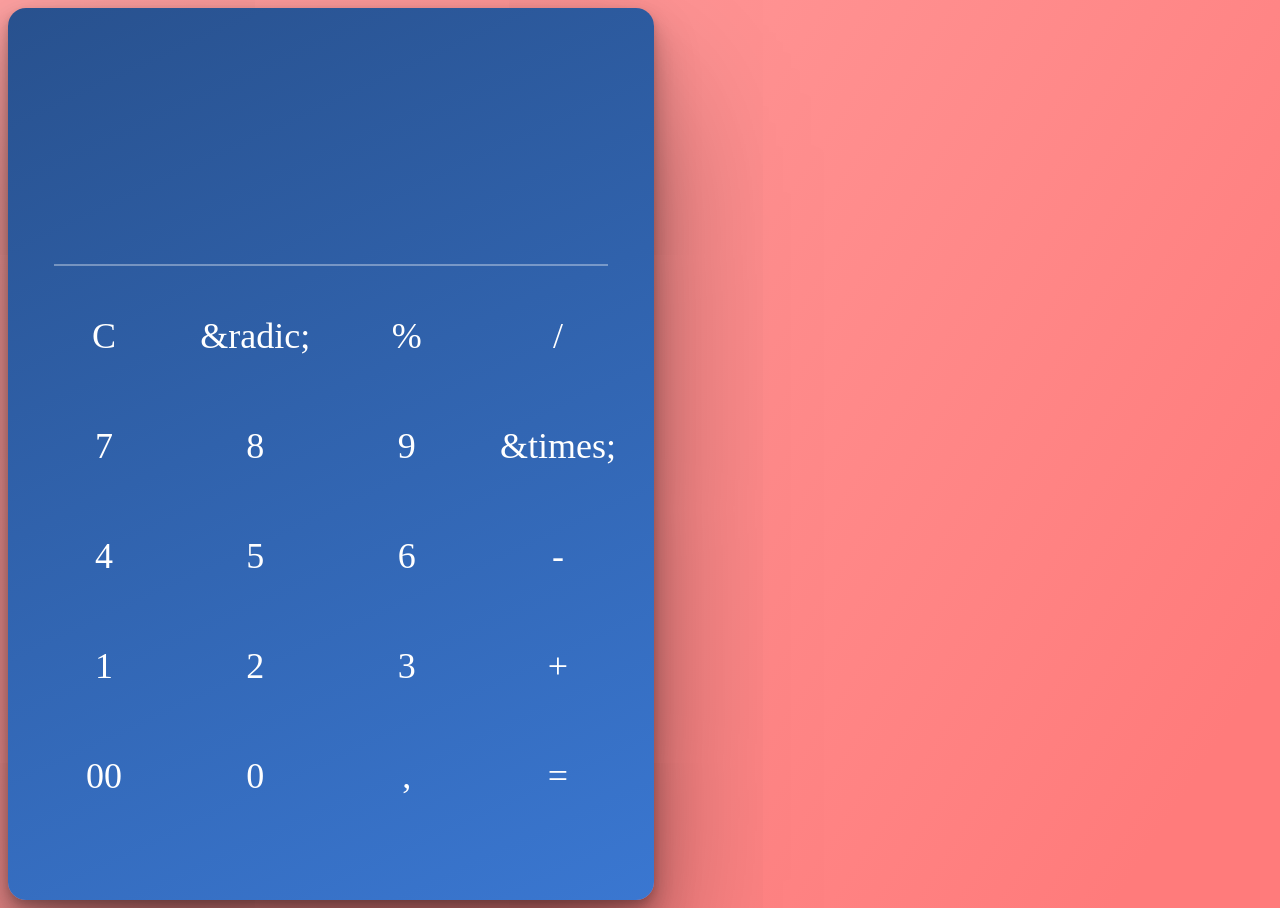
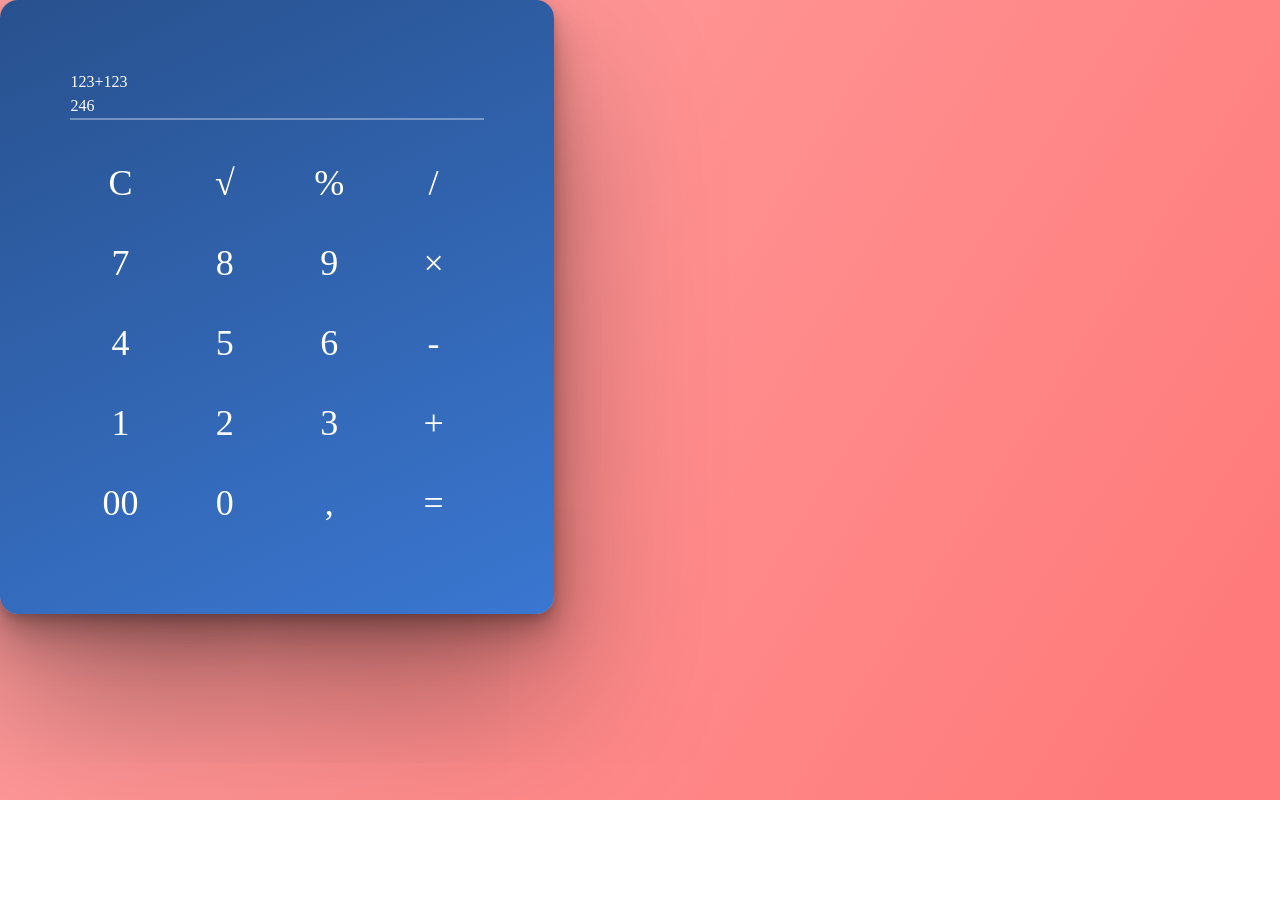
Before and after one commit to nebunohu/test-task-byndyusoft, a React app: page / in a window 1280 px wide. After the commit the page ends 800 px from the top, so only its background shows below. Built offline with nearby package versions, Linux system fonts and the light colour scheme; a web font is replaced by a local one.

Commit message:
Intermediate commit

```diff
--- a/package.json
+++ b/package.json
@@ -3,11 +3,14 @@
   "version": "1.0.0",
   "description": "Test task for Byndyusoft",
   "private": true,
+  "homepage": "./",
   "scripts": {
     "test": "echo \"Error: no test specified\" && exit 1",
     "build": "webpack",
     "start": "webpack serve --open",
-    "lint": "eslint --ext .ts,.tsx ."
+    "lint": "eslint --ext .ts,.tsx .",
+    "predeploy": "npm run build",
+    "deploy": "gh-pages -d dist"
   },
   "author": "Nikolai Barashkov",
   "license": "ISC",
@@ -31,6 +34,7 @@
     "css-modules-typescript-loader": "^4.0.1",
     "eslint": "^8.14.0",
     "eslint-plugin-react": "^7.29.4",
+    "gh-pages": "^3.2.3",
     "html-webpack-plugin": "^5.5.0",
     "sass-loader": "^12.6.0",
     "source-map-loader": "^3.0.1",
--- a/src/components/app/app.modules.scss
+++ b/src/components/app/app.modules.scss
@@ -1,10 +1,14 @@
 html {
   background: linear-gradient(122.76deg, #FFA2A2 4.09%, #FF7B7B 91.04%), #FFFFFF;
   font-family: "Geometria";
+  color: #FFF;
 }
 
 .calcOverlay {
-  width: 616px;
+  display: flex;
+  justify-content: center;
+  align-items: center;
+  //width: 616px;
   height: 876px;
 
   background: rgba(255, 255, 255, 0.2);
@@ -13,4 +17,9 @@ html {
   /* Note: backdrop-filter has minimal browser support */
 
   border-radius: 18px;
+
+  @media screen and (max-width: 420px) {
+    height: 100vh;
+    width: 100vw;
+  }
 }
--- a/src/components/calculator/calculator.module.scss
+++ b/src/components/calculator/calculator.module.scss
@@ -1,33 +1,43 @@
 .wrapper {
   max-width: 554px;
-  height: 800px;
-  padding: 46px;
+  max-height: 800px;
+  height: 90%;
+  padding: 5.5%;
+  box-sizing: border-box;
 
   background: linear-gradient(155.23deg, #28518E 0%, #3A77D1 100%);
   box-shadow: 0px 82px 158px rgba(0, 0, 0, 0.35), 0px 24.7206px 47.6324px rgba(0, 0, 0, 0.228056), 0px 10.2677px 19.7841px rgba(0, 0, 0, 0.175), 0px 3.71362px 7.1555px rgba(0, 0, 0, 0.121944);
   border-radius: 18px;
+
+  @media screen and (max-width: 420px) {
+    width: 100%;
+    height: 100%;
+    border-radius: 0;
+  }
 }
 
 .outputSection {
   display: flex;
+  flex-direction: column;
   border-bottom: 2px solid rgba(255, 255, 255, 0.35);
-  height: 26.25%;
+  height: 26%;
 }
 
 .output {
   display: flex;
-  min-height: 117px;
+  max-height: 117px;
 }
 
 .result {
   display: flex;
-  min-height: 76px;
+  max-height: 76px;
 }
 
 .keyboard {
   display: flex;
   flex-flow: row wrap;
-  gap: 30px;
+  height: 70%;
+  //gap: 3%;
   justify-content: space-between;
-  margin: 30px 0;
+  margin: 5.5% 0 0 0;
 }
--- a/src/components/calculator/calculator.tsx
+++ b/src/components/calculator/calculator.tsx
@@ -5,7 +5,7 @@ import KeyboardButton from "../keyboard-button/keyboard-button";
 import styles from './calculator.module.scss';
 
 const Calculator: FC = () => {
-  const keys = ["C", "&radic;", "%", "/", "7", "8", "9", "&times;", "4", "5", "6", "-", "1", "2", "3", "+", "00", "0", ",", "="];
+  const keys = ["C", "\u221A", "%", "/", "7", "8", "9", "\u00D7", "4", "5", "6", "-", "1", "2", "3", "+", "00", "0", ",", "="];
   const onButtonClick = (e: MouseEvent<HTMLDivElement>) => {
     e.preventDefault();
     e.stopPropagation();
@@ -15,8 +15,8 @@ const Calculator: FC = () => {
   return (
     <div className={`${styles.wrapper}`}>
       <div className={`${styles.outputSection}`}>
-        <div className={`${styles.output}`}></div>
-        <div className={`${styles.result}`}></div>
+        <div className={`${styles.output}`}>123+123</div>
+        <div className={`${styles.result}`}>246</div>
       </div>
       <div className={`${styles.keyboard}`}>
         { keys.map((el, index) => <KeyboardButton value={el} onClick={onButtonClick} key={index}/>) }
--- a/src/components/keyboard-button/keyboard-button.module.scss
+++ b/src/components/keyboard-button/keyboard-button.module.scss
@@ -1,9 +1,13 @@
-$button-diameter: 80px;
+$max-button-diameter: 80px;
+$button-diameter: 10vh;
+$button-diameter-mobile: 15vw;
 
 .wrapper {
   display: flex;
   justify-content: center;
   align-items: center;
+  max-width: $max-button-diameter;
+  max-height: $max-button-diameter;
   width: $button-diameter;
   height: $button-diameter;
   border-radius: 50%;
@@ -11,6 +15,11 @@ $button-diameter: 80px;
   font-size: 2.25em;
   margin: 0 10px;
 
+  @media screen and (max-width: 420px) {
+    width: $button-diameter-mobile;
+    height: $button-diameter-mobile;
+  }
+
   &:hover {
     background-color: rgba(255, 255, 255, 0.2);
     cursor: default;
--- a/src/global-styles.scss
+++ b/src/global-styles.scss
@@ -3,3 +3,82 @@
   src: url('./fonts/Geometria.woff') format('woff'),
     url('./fonts/Geometria.ttf') format('ttf');
 }
+
+/* Указываем box sizing */
+*,
+*::before,
+*::after {
+  box-sizing: border-box;
+}
+
+/* Убираем внутренние отступы */
+ul[class],
+ol[class] {
+  padding: 0;
+}
+
+/* Убираем внешние отступы */
+body,
+h1,
+h2,
+h3,
+h4,
+p,
+ul[class],
+ol[class],
+li,
+figure,
+figcaption,
+blockquote,
+dl,
+dd {
+  margin: 0;
+}
+
+/* Выставляем основные настройки по-умолчанию для body */
+body {
+  min-height: 100vh;
+  scroll-behavior: smooth;
+  text-rendering: optimizeSpeed;
+  line-height: 1.5;
+}
+
+/* Удаляем стандартную стилизацию для всех ul и il, у которых есть атрибут class*/
+ul[class],
+ol[class] {
+  list-style: none;
+}
+
+/* Элементы a, у которых нет класса, сбрасываем до дефолтных стилей */
+a:not([class]) {
+  text-decoration-skip-ink: auto;
+}
+
+/* Упрощаем работу с изображениями */
+img {
+  max-width: 100%;
+  display: block;
+}
+
+/* Указываем понятную периодичность в потоке данных у article*/
+article > * + * {
+  margin-top: 1em;
+}
+
+/* Наследуем шрифты для инпутов и кнопок */
+input,
+button,
+textarea,
+select {
+  font: inherit;
+}
+
+/* Удаляем все анимации и переходы для людей, которые предпочитай их не использовать */
+@media (prefers-reduced-motion: reduce) {
+  * {
+    animation-duration: 0.01ms !important;
+    animation-iteration-count: 1 !important;
+    transition-duration: 0.01ms !important;
+    scroll-behavior: auto !important;
+  }
+}
--- a/src/public/index.html
+++ b/src/public/index.html
@@ -1,7 +1,8 @@
 <!DOCTYPE html>
 <html>
   <head>
-    <meta charset="utf-8" />
+    <meta http-equiv="Content-Type" content="text/html; charset=utf-8" />
+    <meta name="viewport" content="width=device-width, initial-scale=1" />
     <title>Calculator</title>
   </head>
   <body>
```
Also changed, not shown: 1 other file (tests, documents, lock files or other folders).
